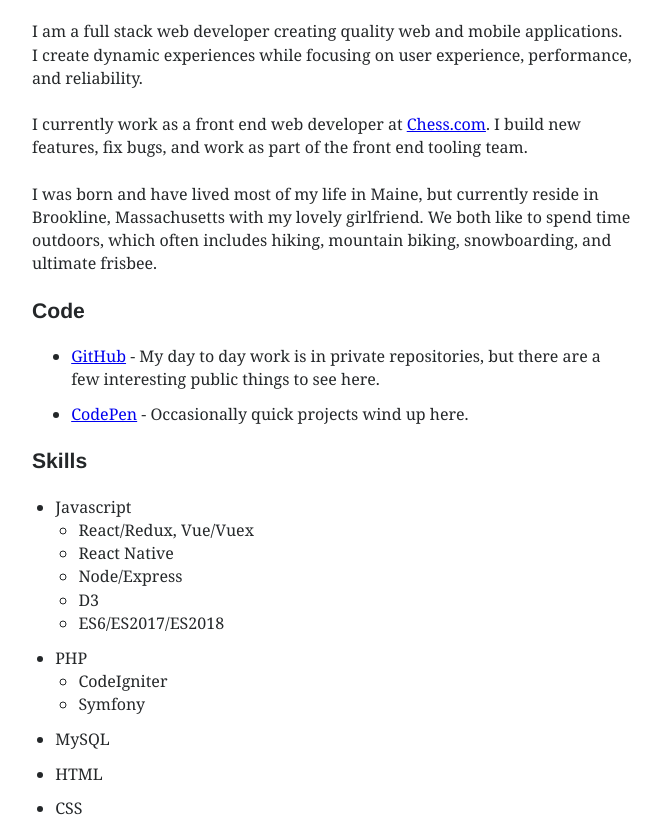
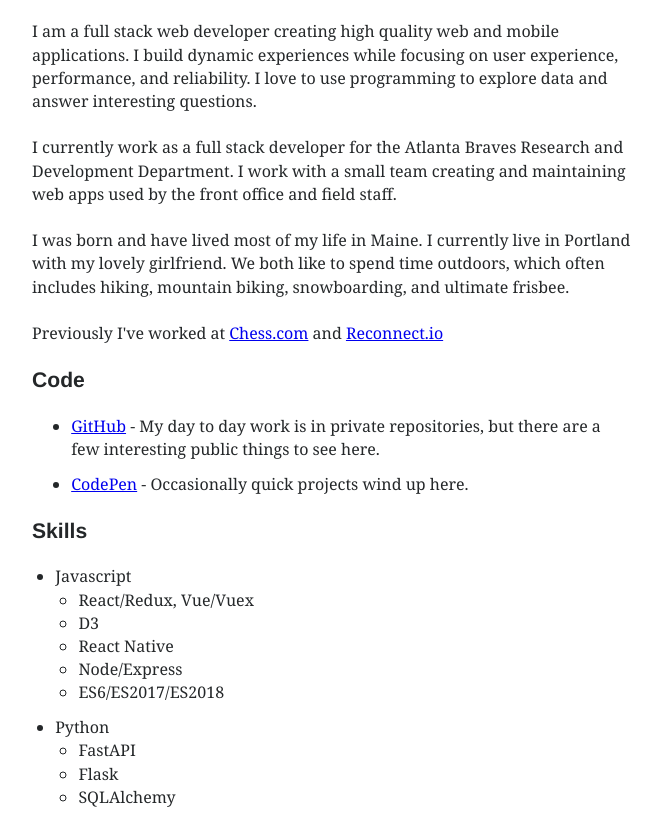
Before and after one commit to danab/danabendotnetslasht, a Gatsby site: page / in a window 1280 px wide. Shown: the part 111-934 px from the top of the page, without its empty margins (308-970 px from the left). Built offline with nearby package versions, Linux system fonts and the light colour scheme; Gatsby itself is replaced by a stand-in of ours; what typography-theme-sutro would draw is missing.

Commit message:
Update copy

```diff
--- a/src/components/home.js
+++ b/src/components/home.js
@@ -5,20 +5,25 @@
     <h2> Hello! I'm Dana! </h2>
     <div>
       <p>
-        I am a full stack web developer creating quality web and mobile
-        applications. I create dynamic experiences while focusing on user
-        experience, performance, and reliability.
+        I am a full stack web developer creating high quality web and mobile
+        applications. I build dynamic experiences while focusing on user
+        experience, performance, and reliability. I love to use programming to
+        explore data and answer interesting questions.
       </p>
       <p>
-        I currently work as a front end web developer at{' '}
-        <a href="https://chess.com">Chess.com</a>. I build new features, fix
-        bugs, and work as part of the front end tooling team.
+        I currently work as a full stack developer for the Atlanta Braves
+        Research and Development Department. I work with a small team creating
+        and maintaining web apps used by the front office and field staff.
       </p>
       <p>
-        I was born and have lived most of my life in Maine, but currently reside
-        in Brookline, Massachusetts with my lovely girlfriend. We both like to
-        spend time outdoors, which often includes hiking, mountain biking,
-        snowboarding, and ultimate frisbee.
+        I was born and have lived most of my life in Maine. I currently live in
+        Portland with my lovely girlfriend. We both like to spend time outdoors,
+        which often includes hiking, mountain biking, snowboarding, and ultimate
+        frisbee.
+      </p>
+      <p>
+        Previously I've worked at <a href="https://chess.com">Chess.com</a> and{' '}
+        <a href="https://reconnect.io">Reconnect.io</a>
       </p>
     </div>
     <h3>Code</h3>
@@ -43,10 +48,18 @@
           Javascript
           <ul>
             <li>React/Redux, Vue/Vuex</li>
+            <li>D3</li>
             <li>React Native</li>
             <li>Node/Express</li>
-            <li>D3</li>
             <li>ES6/ES2017/ES2018</li>
+          </ul>
+        </li>
+        <li>
+          Python
+          <ul>
+            <li>FastAPI</li>
+            <li>Flask</li>
+            <li>SQLAlchemy</li>
           </ul>
         </li>
         <li>
@@ -56,10 +69,10 @@
             <li>Symfony</li>
           </ul>
         </li>
-        <li>MySQL</li>
+        <li>MySQL/SQLServer</li>
         <li>HTML</li>
         <li>CSS</li>
-        <li>AWS</li>
+        <li>AWS: Lambda, S3, Cloudformation, ECS, ECR</li>
       </ul>
     </div>
   </div>
```
